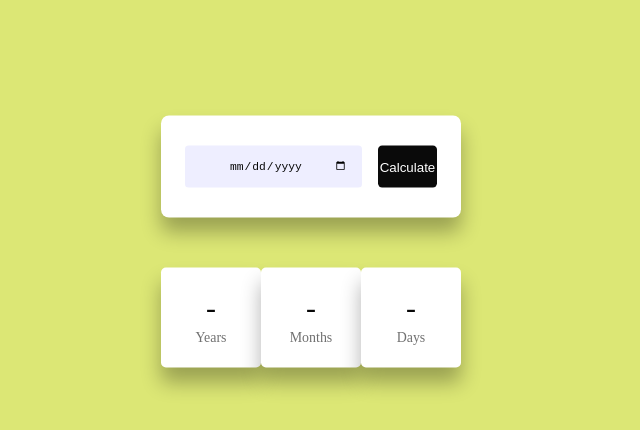
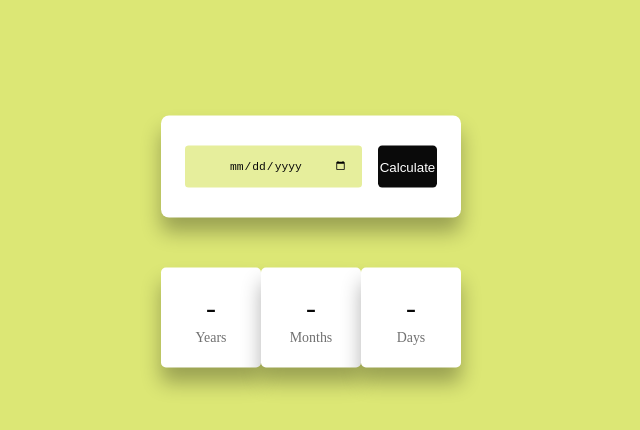
Before and after one commit to KushaRa/CodeAlpha_AgeCalculator, a plain HTML site: page Index.html in a window 1280 px wide. Shown: the part 108-538 px from the top of the page, without its empty margins (254-894 px from the left). Drawn offline with Linux system fonts and the light colour scheme.

Commit message:
change bg

```diff
--- a/style.css
+++ b/style.css
@@ -47,7 +47,7 @@ button {
   border-radius: 0.31em;
 }
 input {
-  background-color: #eeeeff;
+  background-color: #E6EE9C;
   color: #080808;
   padding: 1.2em 1.25em;
   font-size: 0.87em;
```
